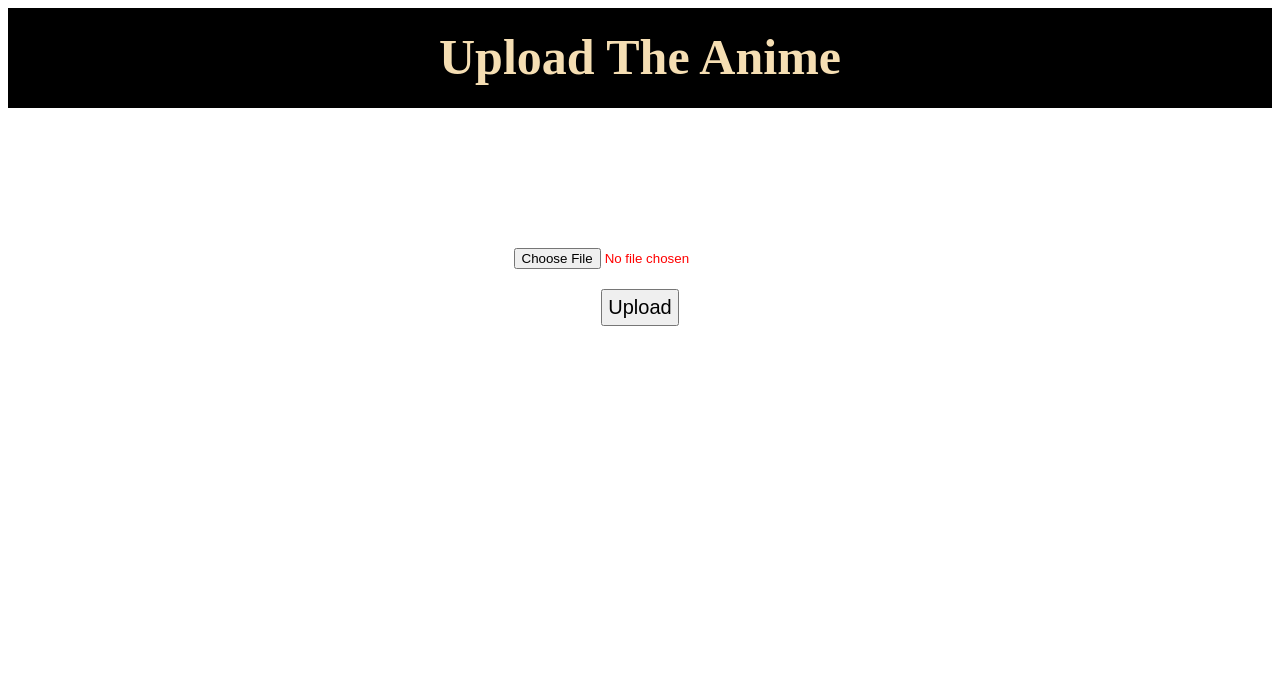
After one commit to zarqizoubir/jobs_adds, a FastAPI app: template templates/upload.html in a window 1280 px wide. The commit adds this page. Shown: the top 699 px of the page. Run offline with FastAPI, Linux system fonts and the light colour scheme; the template is opened without the code that fills it, so the values that code supplies are empty.

```diff
--- a/app/routers/users.py
+++ b/app/routers/users.py
@@ -24,5 +24,5 @@ def show_Users(id:int,db:Session=Depends(get_db)):
 
 
 @router.post("/",status_code=202)
-def show_Users(request:schemas.User,db:Session=Depends(get_db)):
+def Create_Users(request:schemas.User,db:Session=Depends(get_db)):
     return user_crud.create_user(request=request,db=db)
--- a/main.py
+++ b/main.py
@@ -8,6 +8,9 @@ app = FastAPI(
     title="Jobs Adds",
 )
 app.mount("/static",StaticFiles(directory="static"),name="static")
+app.mount("/storage",StaticFiles(directory="storage"),name="storage")
+app.mount("/videos/storage",StaticFiles(directory="storage"),name="storage")
+
 
 models.Base.metadata.create_all(bind=engine)
 
--- a/static/style.css
+++ b/static/style.css
@@ -1,15 +1,45 @@
+
+h1 {
+    font-size: 50;
+    padding-top: 20px;
+    text-align: center;
+    color: wheat;
+}
+
+#sub{
+    margin: 20;
+    padding: 5;
+    font-size: 20;
+}
+
+.header{
+    margin: 0;
+    height: 100;
+    width: auto;
+    background-color: black;
+}
 
 
-h1{
-    color: brown;
+.video{
+    padding: 40;
+    text-align: center;
+}
+.form{
+    margin: 100;
+    padding: 40;
     text-align: center;
 }
 
 
-.hx{
-    border: 20;
+#file{
+    color: red;
+}
+
+
+.nextprevious{
     text-align: center;
 }
-.spacing{
-    height: 20;
+
+.btn{
+    padding: 30;
 }
--- /dev/null
+++ b/templates/base.html
@@ -0,0 +1,7 @@
+<html>
+    <head>
+        <link rel="stylesheet" href="{{ url_for('static',path='/style.css') }}">
+    </head>
+    <body>
+    </body>
+</html>
--- /dev/null
+++ b/templates/upload.html
@@ -0,0 +1,27 @@
+{% include "base.html" %}
+
+<title>
+    Upload Video
+</title>
+
+<body>
+
+    <div class="header">
+        <h1>
+            Upload The Anime
+        </h1>
+    </div>
+
+
+    <div class="form">
+
+        <form method="POST" enctype="multipart/form-data">
+            <input type="file" name="file" id="file" accept="video/*" ><br>
+            <input id="sub" type="submit" value="Upload"><br>
+
+        </form>
+    </div>
+
+
+
+</body>
```
Also changed, not shown: app/models.py (+8 -0 lines), app/routers/website.py (+43 -15 lines), templates/index.html (deleted, +0 -32 lines), templates/video.html (added, +26 -0 lines), templates/videos.html (added, +27 -0 lines), main.db.
